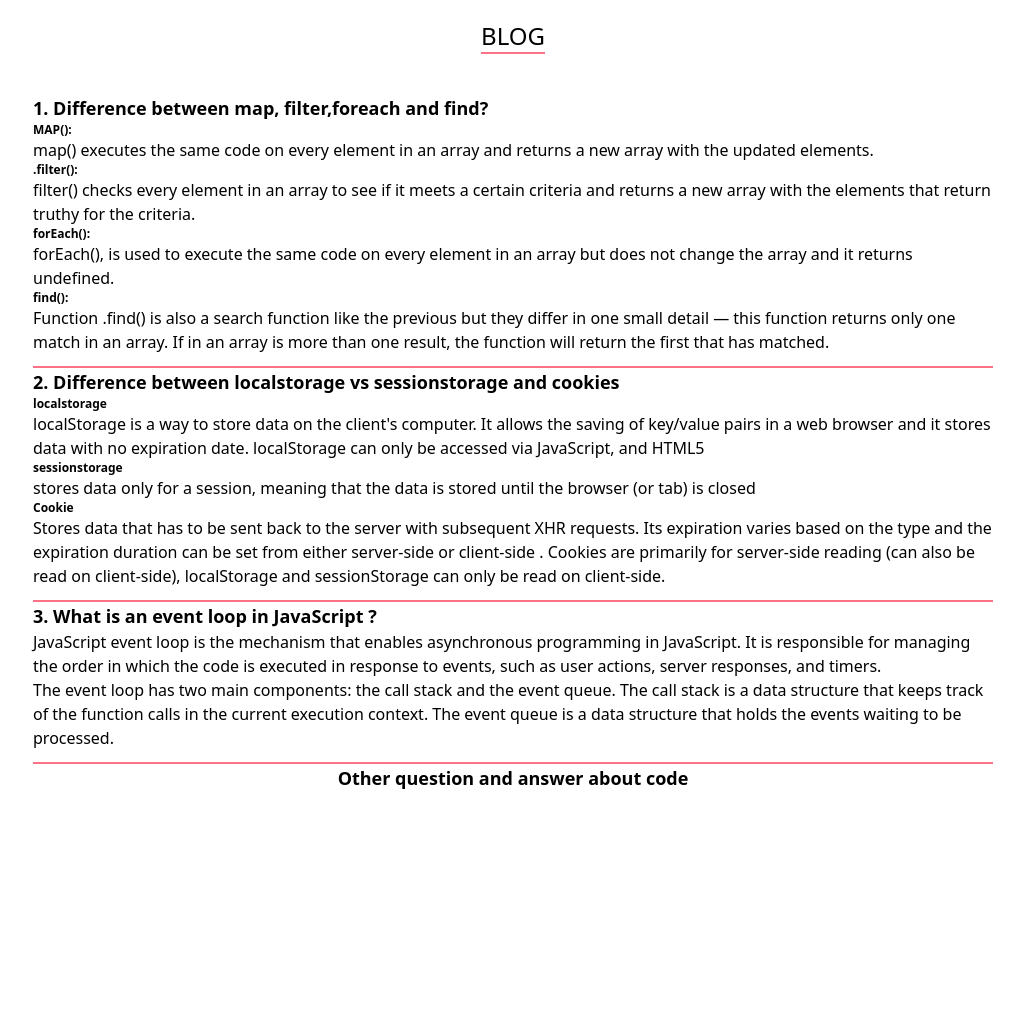
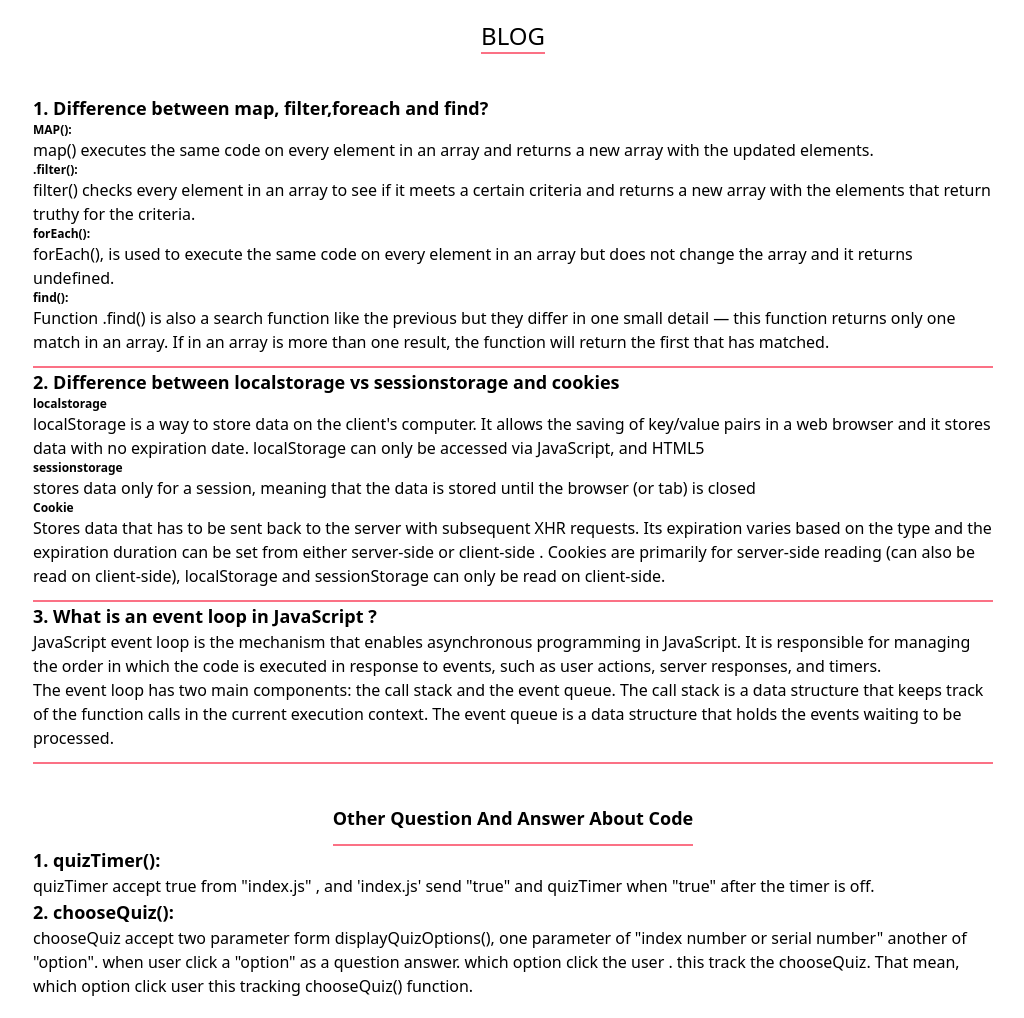
Before and after one commit to Auporna-Barua/quize, a plain HTML site: page blog.html in a window 1280 px wide. Shown: the whole page, without its empty margins (127-1151 px from the left). Before the commit the page ends 812 px from the top, so only its background shows below. Drawn offline with nearby package versions, Linux system fonts and the light colour scheme.

Commit message:
answer two question and answer about code01~

```diff
--- a/blog.html
+++ b/blog.html
@@ -98,7 +98,27 @@
         data structure that holds the events waiting to be processed.
       </p>
       <p class="border-b-2 pb-3 border-rose-400"></p>
-      <h2 class="text-lg font-bold text-center">Other question and answer about code</h2>
+
+          <div class="text-center">
+        <h2
+          class="mt-10 text-lg font-bold inline-block capitalize border-b-2 pb-3 border-rose-400"
+        >
+          Other question and answer about code
+        </h2>
+      </div>
+      <h2 class="text-lg font-bold">1. quizTimer():</h2>
+      <p>
+        quizTimer accept true from "index.js" , and 'index.js' send "true" and
+        quizTimer when "true" after the timer is off.
+      </p>
+      <h2 class="text-lg font-bold">2. chooseQuiz():</h2>
+      <p>
+        chooseQuiz accept two parameter form displayQuizOptions(), one parameter
+        of "index number or serial number" another of "option". when user click
+        a "option" as a question answer. which option click the user . this
+        track the chooseQuiz. That mean, which option click user this tracking
+        chooseQuiz() function.
+      </p>
     </section>
   </body>
 </html>
```
